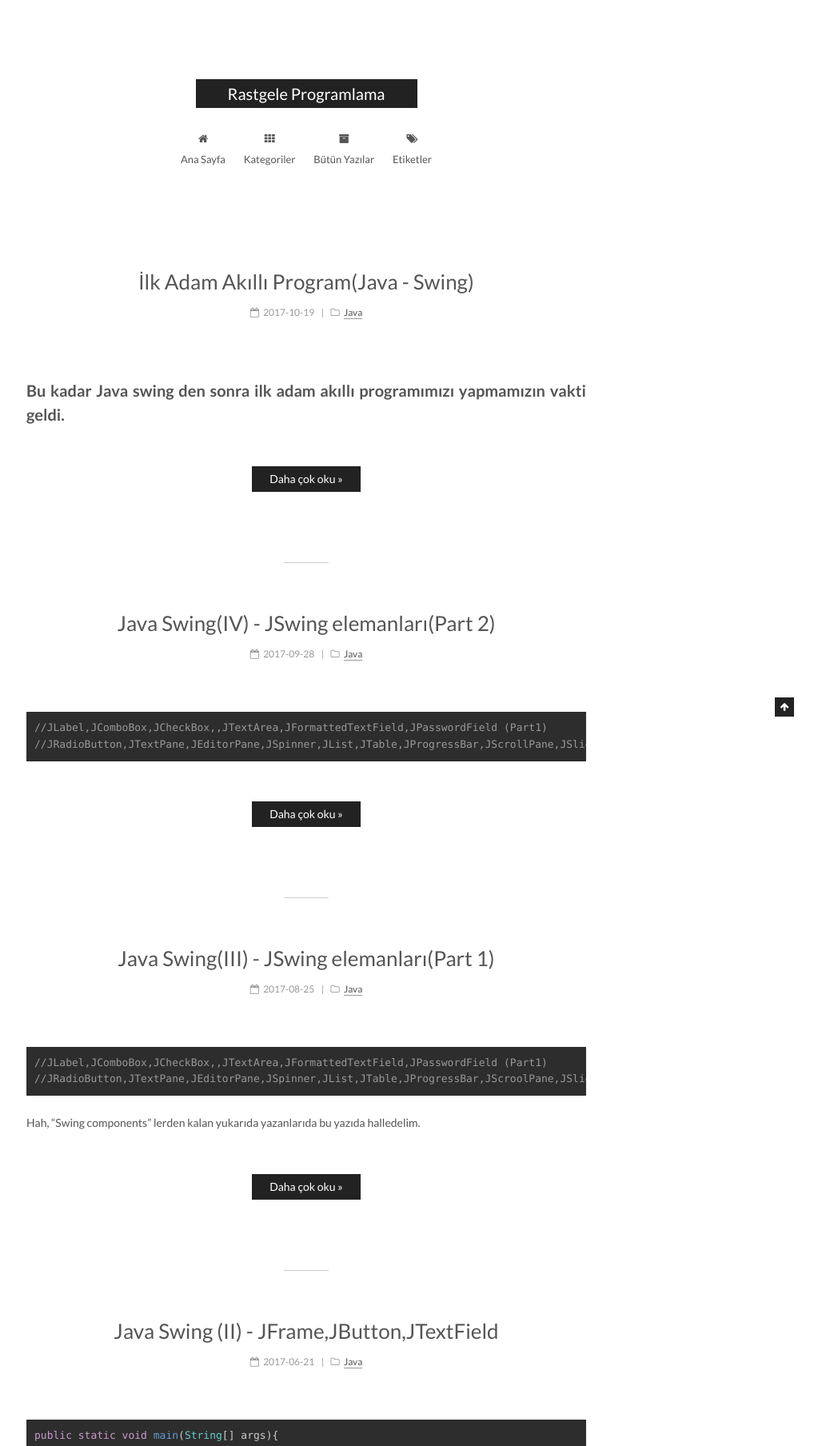
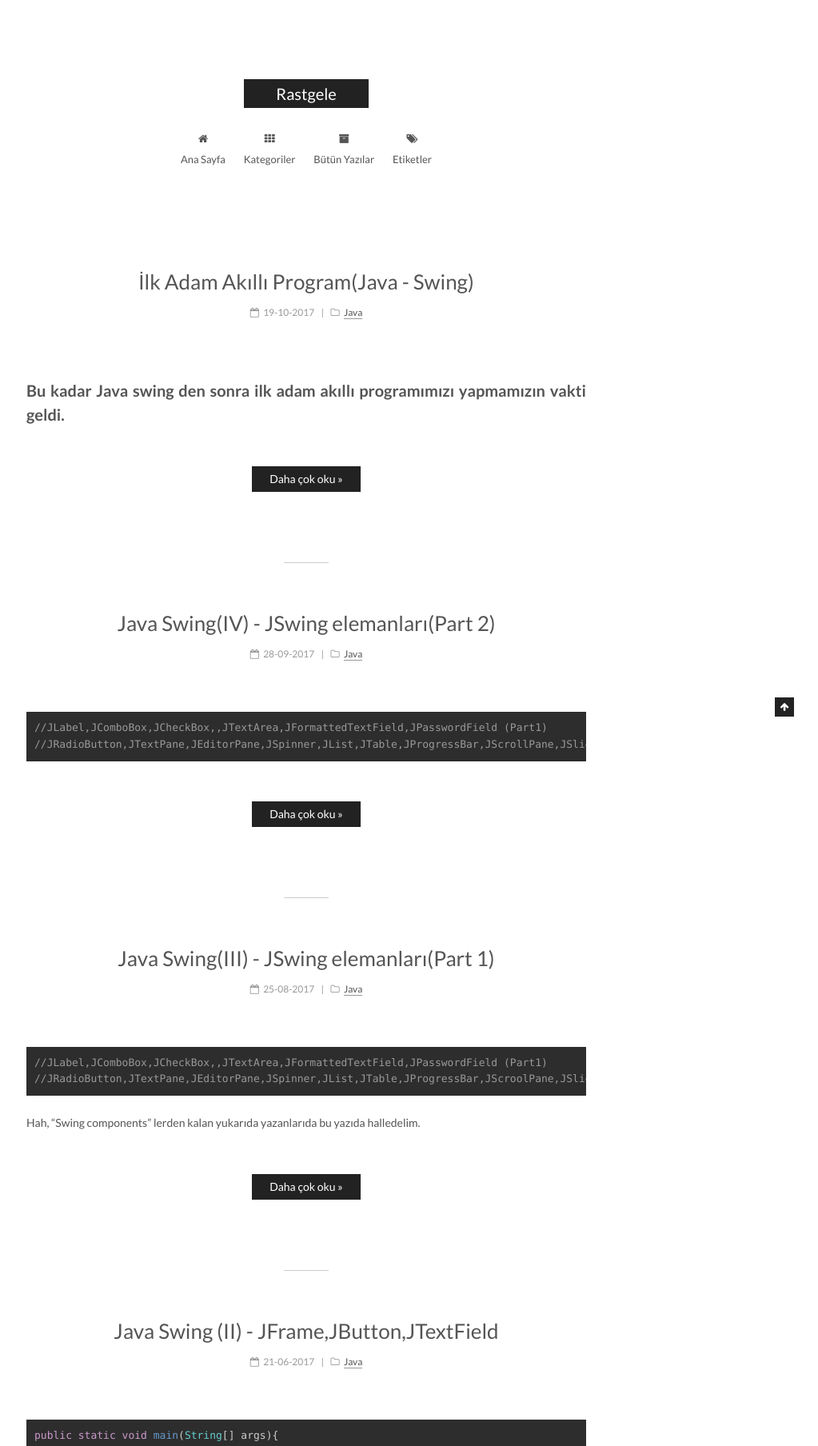
Before and after one commit to sergenp/sergenp.github.io, a Jekyll site: the page built from index.html, in a window 1280 px wide, cut to the strip 104-1912 px from the top of the page. Shown: the whole strip at 80% size, without its empty margins (257-1280 px from the left). Built offline with Jekyll 4.4.1, drawn with Linux system fonts in a browser that asks for light colours; the list of posts is cut into pages by our own code; some of the changed text lies outside the part shown.

Commit message:
Update _config.yml

```diff
--- a/_config.yml
+++ b/_config.yml
@@ -4,13 +4,13 @@
 # ---------------------------------------------------------------
 
 # Site
-title: Rastgele Programlama
+title: Rastgele
 subtitle:
 description:
 author: Sergen Pekşen
 # Support language: tr
 language: tr
-date_format: '%Y-%m-%d'
+date_format: '%d-%m-%Y'
 
 # URL
 ## If your site is put in a subdirectory, set url as 'http://yoursite.com' and baseurl as '/child'
```
